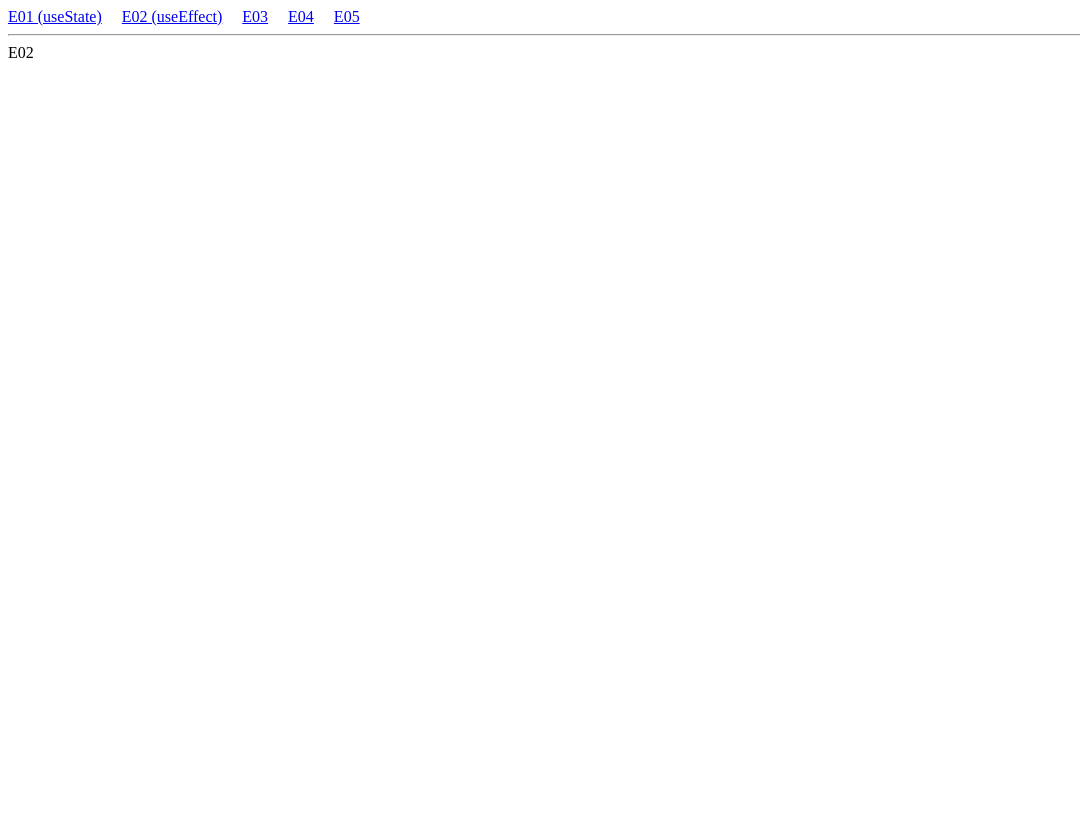
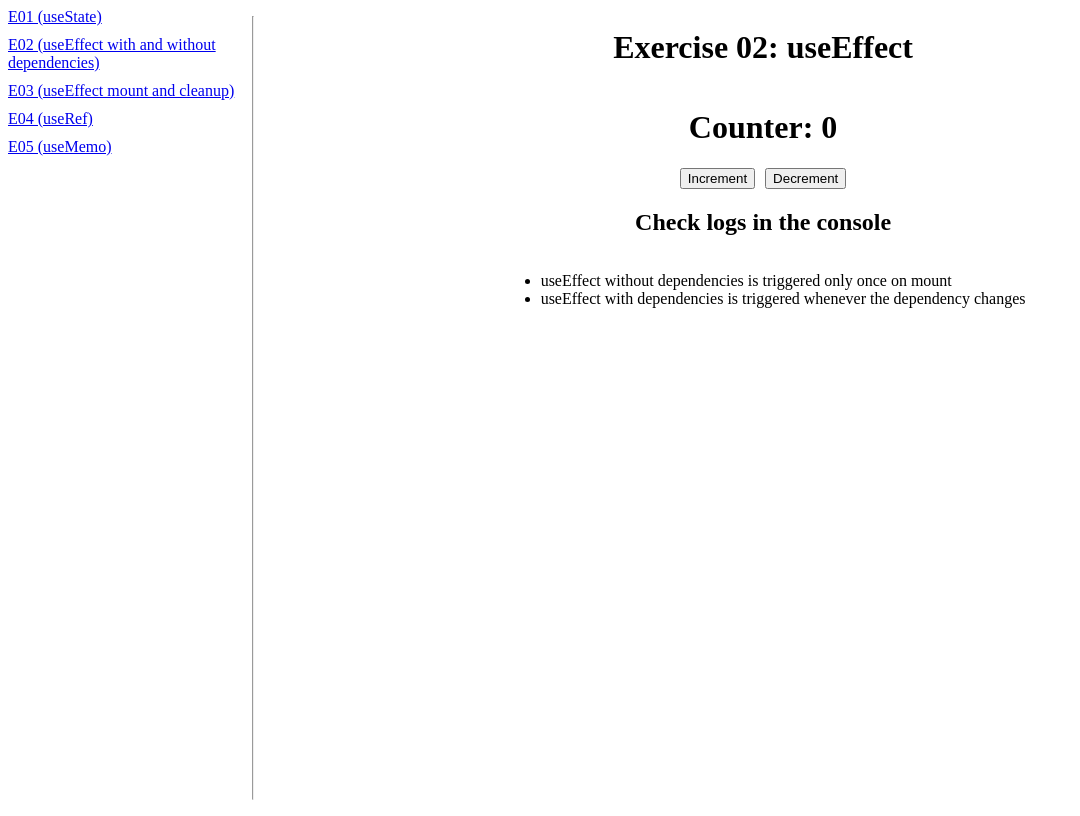
Before and after one commit to tomaszkoziara/react-playbook, a React (Vite) app: page /e02 in a window 1280 px wide. Shown: the whole page, without its empty margins (0-1080 px from the left). Built offline with nearby package versions, Linux system fonts and the light colour scheme.

Commit message:
add more examples

```diff
--- a/index.html
+++ b/index.html
@@ -8,7 +8,7 @@
 </head>
 
 <body>
-  <div id="root"></div>
+  <div id="root" class="root"></div>
   <script type="module" src="/src/main.tsx"></script>
 </body>
 
--- a/src/main.tsx
+++ b/src/main.tsx
@@ -1,4 +1,3 @@
-import { StrictMode } from 'react'
 import ReactDOM from 'react-dom/client'
 import { createRouter, RouterProvider } from '@tanstack/react-router'
 // Import the generated route tree
@@ -25,8 +24,6 @@ const rootElement = document.getElementById('root')!
 if (!rootElement.innerHTML) {
   const root = ReactDOM.createRoot(rootElement)
   root.render(
-    <StrictMode>
-      <RouterProvider router={router} />
-    </StrictMode>,
+    <RouterProvider router={router} />
   )
 }
--- a/src/routes/__root.css
+++ b/src/routes/__root.css
@@ -1,4 +1,10 @@
+.root {
+  display: flex;
+  min-height: 100vh;
+}
+
 .link-container {
   display: flex;
-  gap: 20px;
+  gap: 10px;
+  flex-direction: column;
 }
--- a/src/routes/__root.tsx
+++ b/src/routes/__root.tsx
@@ -9,16 +9,16 @@ const RootLayout = () => (
         E01 (useState)
       </Link>
       <Link to="/e02">
-        E02 (useEffect)
+        E02 (useEffect with and without dependencies)
       </Link>
       <Link to="/e03">
-        E03
+        E03 (useEffect mount and cleanup)
       </Link>
       <Link to="/e04">
-        E04
+        E04 (useRef)
       </Link>
       <Link to="/e05">
-        E05
+        E05 (useMemo)
       </Link>
     </div>
     <hr />
--- /dev/null
+++ b/src/routes/e02/e02.css
@@ -0,0 +1,11 @@
+.container {
+  display: flex;
+  width: 100%;
+  align-items: center;
+  flex-direction: column;
+}
+
+.button-container {
+  display: flex;
+  gap: 10px;
+}
--- a/src/routes/e02/e02.tsx
+++ b/src/routes/e02/e02.tsx
@@ -1,8 +1,40 @@
+import { useState, useEffect } from "react"
+import './e02.css'
+
 function E02() {
+  const [counter, setCounter] = useState(0)
+
+  useEffect(() => {
+    console.log('Triggering useEffect without dependencies')
+  }, [])
+
+  useEffect(() => {
+    console.log('Triggering useEffect with dependencies')
+  }, [counter])
+
+  const handleIncrement = () => {
+    setCounter(counter + 1)
+  }
+
+  const handleDecrement = () => {
+    setCounter(counter - 1)
+  }
 
   return (
-    <div>
-      E02
+    <div className="container">
+      <h1>Exercise 02: useEffect</h1>
+      <h1>Counter: {counter}</h1>
+
+      <div className="button-container">
+        <button onClick={handleIncrement}>Increment</button>
+        <button onClick={handleDecrement}>Decrement</button>
+      </div>
+
+      <h2>Check logs in the console</h2>
+      <ul>
+        <li>useEffect without dependencies is triggered only once on mount</li>
+        <li>useEffect with dependencies is triggered whenever the dependency changes</li>
+      </ul>
     </div>
   )
 }
--- /dev/null
+++ b/src/routes/e03/e03.css
@@ -0,0 +1,11 @@
+.container {
+  display: flex;
+  width: 100%;
+  align-items: center;
+  flex-direction: column;
+}
+
+.button-container {
+  display: flex;
+  gap: 10px;
+}
--- a/src/routes/e03/e03.tsx
+++ b/src/routes/e03/e03.tsx
@@ -1,8 +1,43 @@
+import { useEffect, useState } from "react"
+import './e03.css'
+
 function E03() {
+  const [showChild, setShowChild] = useState(false)
+
+  const handleShowChild = () => {
+    setShowChild(!showChild)
+  }
+
+  return (
+    <div className="container">
+      <h1>Exercise 03: useEffect mount and cleanup</h1>
+
+      <div className="button-container">
+        <button onClick={handleShowChild}>{showChild ? 'Hide Child' : 'Show Child'}</button>
+      </div>
+      {showChild && <ChildComponent />}
+
+      <h2>Check logs in the console</h2>
+      <ul>
+        <li>useEffect is triggered only once on mount of the child component</li>
+        <li>the function returned by useEffect is called when the child component is unmounted</li>
+      </ul>
+    </div>
+  )
+}
+
+function ChildComponent() {
+  useEffect(() => {
+    console.log('Triggering useEffect on mount of child component')
+
+    return () => {
+      console.log('Cleaning up useEffect on unmount of child component')
+    }
+  }, [])
 
   return (
     <div>
-      E03
+      <h1>Child Component</h1>
     </div>
   )
 }
--- /dev/null
+++ b/src/routes/e04/e04.css
@@ -0,0 +1,11 @@
+.container {
+  display: flex;
+  width: 100%;
+  align-items: center;
+  flex-direction: column;
+}
+
+.button-container {
+  display: flex;
+  gap: 10px;
+}
--- a/src/routes/e04/e04.tsx
+++ b/src/routes/e04/e04.tsx
@@ -1,8 +1,32 @@
+import { useRef } from "react";
+import './e04.css';
+
 function E04() {
+  const counterRef = useRef(1);
+
+  const handleIncrement = () => {
+    counterRef.current++;
+  }
+
+  const handleDecrement = () => {
+    counterRef.current--;
+  }
+
+  const handleShowValue = () => {
+    alert(`Counter value: ${counterRef.current}`);
+  }
 
   return (
-    <div>
-      E04
+    <div className="container">
+      <h1>Exercise 04: useRef</h1>
+      <h1>Counter ref: {counterRef.current}</h1>
+
+      <div className="button-container">
+        <button onClick={handleIncrement}>Increment</button>
+        <button onClick={handleDecrement}>Decrement</button>
+        <button onClick={handleShowValue}>Show value</button>
+      </div>
+
     </div>
   )
 }
--- /dev/null
+++ b/src/routes/e05/e05.css
@@ -0,0 +1,11 @@
+.container {
+  display: flex;
+  width: 100%;
+  align-items: center;
+  flex-direction: column;
+}
+
+.button-container {
+  display: flex;
+  gap: 10px;
+}
--- a/src/routes/e05/e05.tsx
+++ b/src/routes/e05/e05.tsx
@@ -1,8 +1,42 @@
+import { useMemo, useState } from 'react';
+import './e05.css';
+
 function E05() {
+  const [prefix, setPrefix] = useState('Child 1')
+
+  return (
+    <div className="container">
+      <h1>Exercise 05: useMemo</h1>
+      <input type="text" value={prefix} onChange={(e) => setPrefix(e.target.value)} />
+      <ChildComponent prefix={prefix} count={10000} />
+
+      <h2>Check logs in the console</h2>
+      <ul>
+        <li>useMemo is triggered only once on mount of the child component</li>
+        <li>the child component is re-rendered when the prefix changes, but the useMemo is not triggered again</li>
+      </ul>
+    </div>
+  )
+}
+
+function ChildComponent(props: { prefix: string, count: number }) {
+  console.log(`[${props.prefix}] ChildComponent rendered`)
+
+  const [result, setResult] = useState(0)
+
+  useMemo(() => {
+    console.log(`[${props.prefix}] running a complex computation`)
+    let tmp = 0
+    for (let i = 0; i < props.count; i++) {
+      tmp += 1
+    }
+    setResult(tmp)
+  }, [props.count])
 
   return (
     <div>
-      E05
+      <h1>Inner Component</h1>
+      <h1>Result: {result}</h1>
     </div>
   )
 }
```
